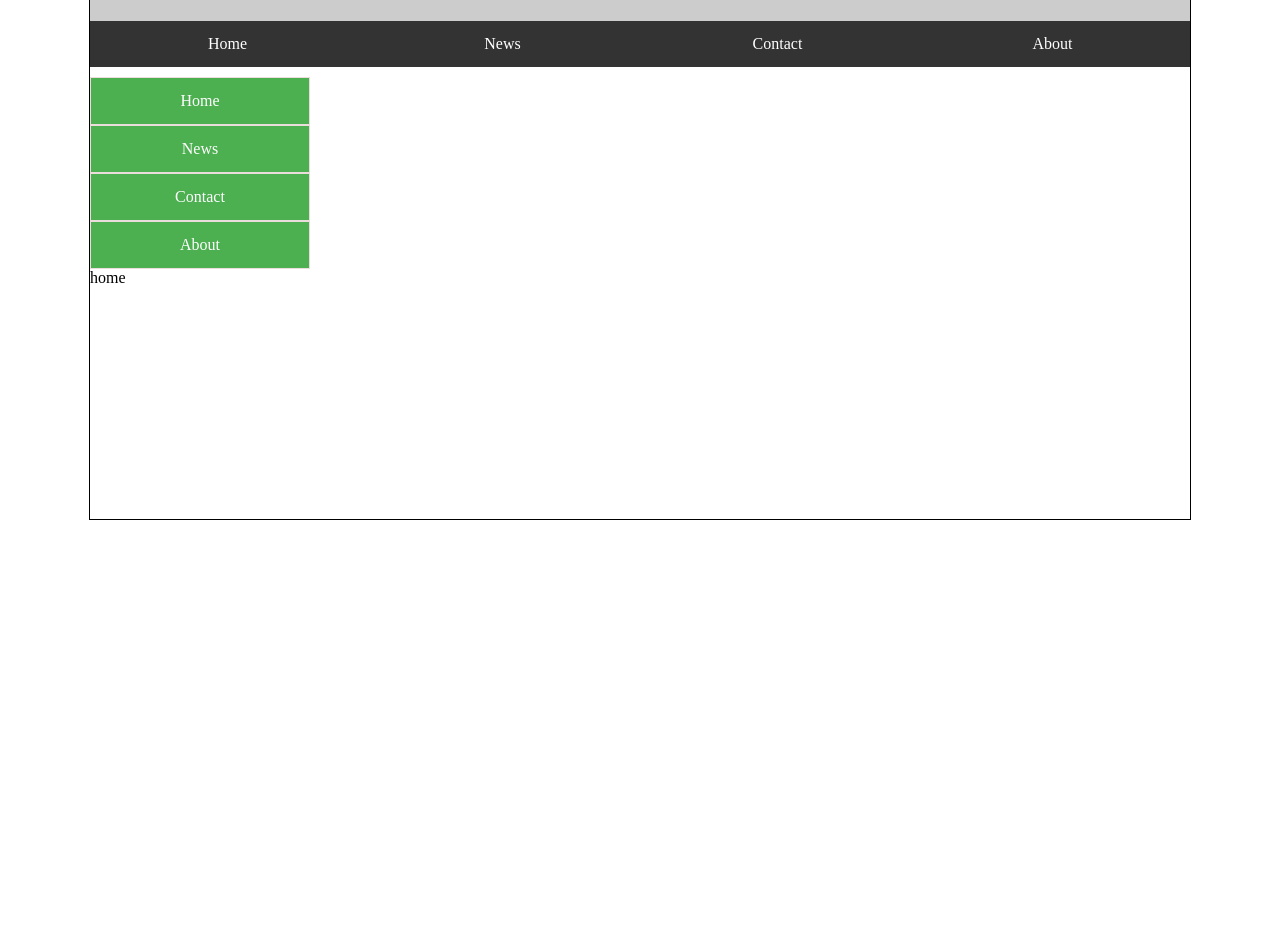
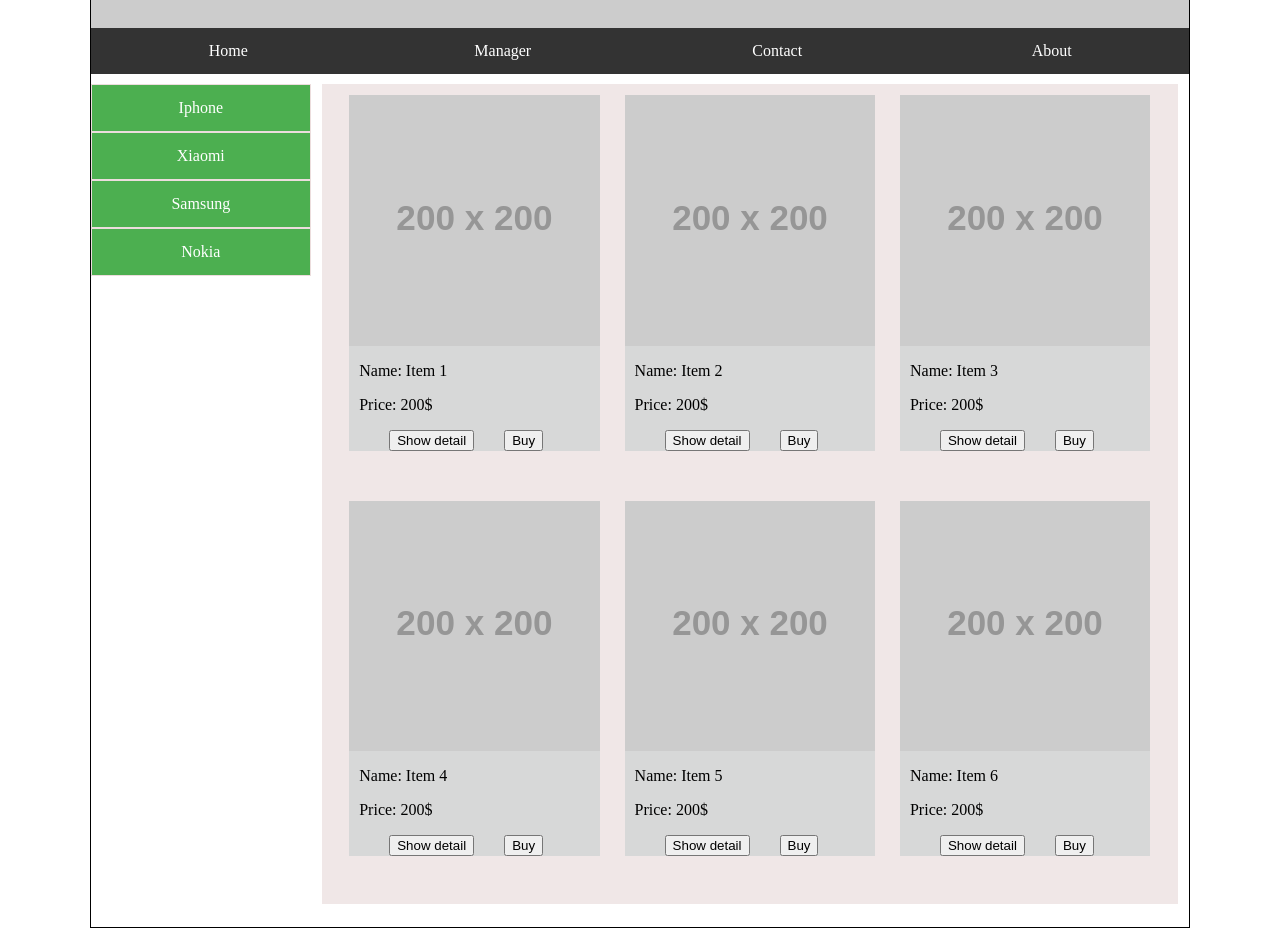
Before and after one commit to thanhdvph06975/asm-thanhdvph06975, an Angular app: page / in a window 1280 px wide. Shown: the part 280-1216 px from the top of the page. Before the commit the page ends 800 px from the top, so only its background shows below. Built offline with nearby package versions, Linux system fonts and the light colour scheme.

Commit message:
8 files modified, 3 added

```diff
--- a/src/app/app.component.html
+++ b/src/app/app.component.html
@@ -1,4 +1,8 @@
-<img src="https://dummyimage.com/1100x300">
+<div class="full">
+
+<img src="https://dummyimage.com/1100x300" id="logo">
 <app-menu></app-menu>
 <app-category></app-category>
 <app-home></app-home>
+
+</div>
--- a/src/app/app.module.ts
+++ b/src/app/app.module.ts
@@ -7,10 +7,11 @@ import { HelloComponent } from './hello.component';
 import { HomeComponent } from './home/home.component';
 import { MenuComponent } from './menu/menu.component';
 import { CategoryComponent } from './category/category.component';
+import { ProductListComponent } from './product-list/product-list.component';
 
 @NgModule({
   imports:      [ BrowserModule, FormsModule ],
-  declarations: [ AppComponent, HelloComponent, HomeComponent, MenuComponent, CategoryComponent ],
+  declarations: [ AppComponent, HelloComponent, HomeComponent, MenuComponent, CategoryComponent, ProductListComponent ],
   bootstrap:    [ AppComponent ]
 })
 export class AppModule { }
--- a/src/app/category/category.component.css
+++ b/src/app/category/category.component.css
@@ -1,6 +1,10 @@
+*{
+box-sizing: border-box;
+}
+
 .menu{
   width: 20%;
-  float: 20%;
+  float: left;
 }
 
 .menu ul {
--- a/src/app/category/category.component.html
+++ b/src/app/category/category.component.html
@@ -1,8 +1,8 @@
 <div class="menu">
 <ul>
-  <li><a class="active" href="#home">Home</a></li>
-  <li><a href="#news">News</a></li>
-  <li><a href="#contact">Contact</a></li>
-  <li><a href="#about">About</a></li>
+  <li><a class="active" href="#home">Iphone</a></li>
+  <li><a href="#news">Xiaomi</a></li>
+  <li><a href="#contact">Samsung</a></li>
+  <li><a href="#about">Nokia</a></li>
 </ul>
 </div>
--- a/src/app/home/home.component.css
+++ b/src/app/home/home.component.css
@@ -0,0 +1,13 @@
+*{
+box-sizing: border-box;
+}
+
+.right{
+  float: left;
+  width: 78%;
+  height: 820px;
+  background: rgb(240, 231, 231);
+  margin-left:1%;
+  margin-right:1%;
+  padding: 1%;
+}
--- a/src/app/home/home.component.html
+++ b/src/app/home/home.component.html
@@ -1,3 +1,3 @@
 <div class="right">
-  home
+  <app-product-list></app-product-list>
 </div>
--- a/src/app/menu/menu.component.html
+++ b/src/app/menu/menu.component.html
@@ -1,7 +1,7 @@
 <div class="menu">
 <ul>
   <li><a class="active" href="#home">Home</a></li>
-  <li><a href="#news">News</a></li>
+  <li><a href="#news">Manager</a></li>
   <li><a href="#contact">Contact</a></li>
   <li><a href="#about">About</a></li>
 </ul>
--- /dev/null
+++ b/src/app/product-list/product-list.component.css
@@ -0,0 +1,18 @@
+.product{
+  float: left;
+  width: 30%;
+  margin: 0 1% 50px 2%;
+  background: rgb(215, 216, 216);
+}
+
+.content{
+ padding-left: 10px;
+}
+
+button{
+  margin-left: 30px;
+}
+
+img{
+  width: 100%;
+}
--- /dev/null
+++ b/src/app/product-list/product-list.component.html
@@ -0,0 +1,54 @@
+<div class="product">
+	<img src="https://dummyimage.com/200/cc3535/fff">
+<div class="content">
+	<p>Name: Item 1</p>
+	<p>Price: 200$</p>
+  <button>Show detail</button>
+  <button>Buy</button>
+</div>
+</div>
+<div class="product">
+	<img src="https://dummyimage.com/200/cc3535/fff">
+<div class="content">
+	<p>Name: Item 2</p>
+	<p>Price: 200$</p>
+  <button>Show detail</button>
+  <button>Buy</button>
+</div>
+</div>
+<div class="product">
+	<img src="https://dummyimage.com/200/cc3535/fff">
+<div class="content">
+	<p>Name: Item 3</p>
+	<p>Price: 200$</p>
+  <button>Show detail</button>
+  <button>Buy</button>
+</div>
+</div>
+<div class="product">
+	<img src="https://dummyimage.com/200/cc3535/fff">
+<div class="content">
+	<p>Name: Item 4</p>
+	<p>Price: 200$</p>
+  <button>Show detail</button>
+  <button>Buy</button>
+</div>
+</div>
+<div class="product">
+	<img src="https://dummyimage.com/200/cc3535/fff">
+<div class="content">
+	<p>Name: Item 5</p>
+	<p>Price: 200$</p>
+  <button>Show detail</button>
+  <button>Buy</button>
+</div>
+</div>
+<div class="product">
+	<img src="https://dummyimage.com/200/cc3535/fff">
+<div class="content">
+	<p>Name: Item 6</p>
+	<p>Price: 200$</p>
+  <button>Show detail</button>
+  <button>Buy</button>
+</div>
+</div>
--- /dev/null
+++ b/src/app/product-list/product-list.component.ts
@@ -0,0 +1,15 @@
+import { Component, OnInit } from '@angular/core';
+
+@Component({
+  selector: 'app-product-list',
+  templateUrl: './product-list.component.html',
+  styleUrls: ['./product-list.component.css']
+})
+export class ProductListComponent implements OnInit {
+
+  constructor() { }
+
+  ngOnInit() {
+  }
+
+}
--- a/src/styles.css
+++ b/src/styles.css
@@ -1,6 +1,14 @@
-/* Add application styles & imports to this file! */
-body{
+*{
+box-sizing: border-box;
+}
+
+.full{
   width: 1100px;
+  height: 1200px;
   border: 1px solid black;
   margin: auto;
 }
+
+#logo{
+  width: 100%;
+}
```
